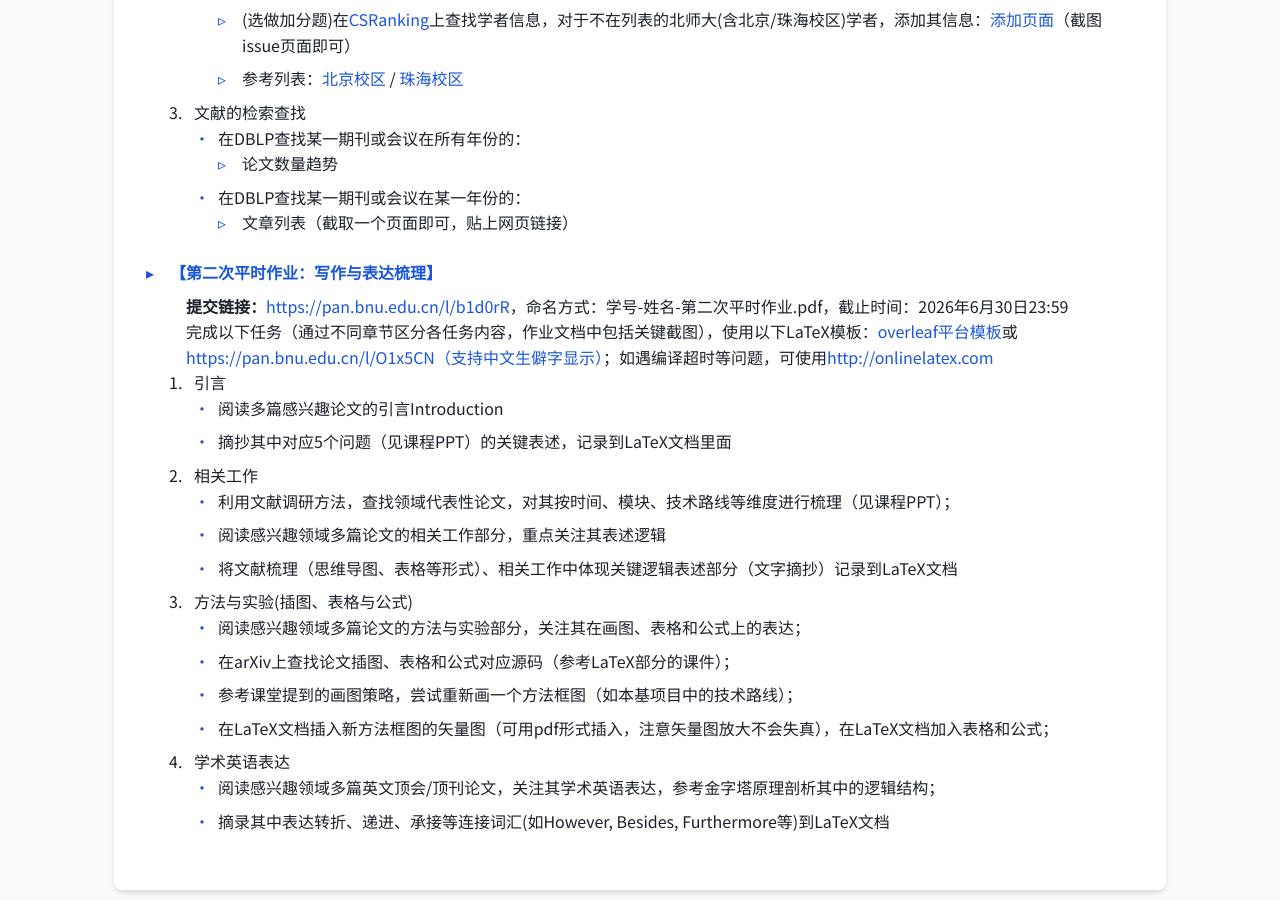
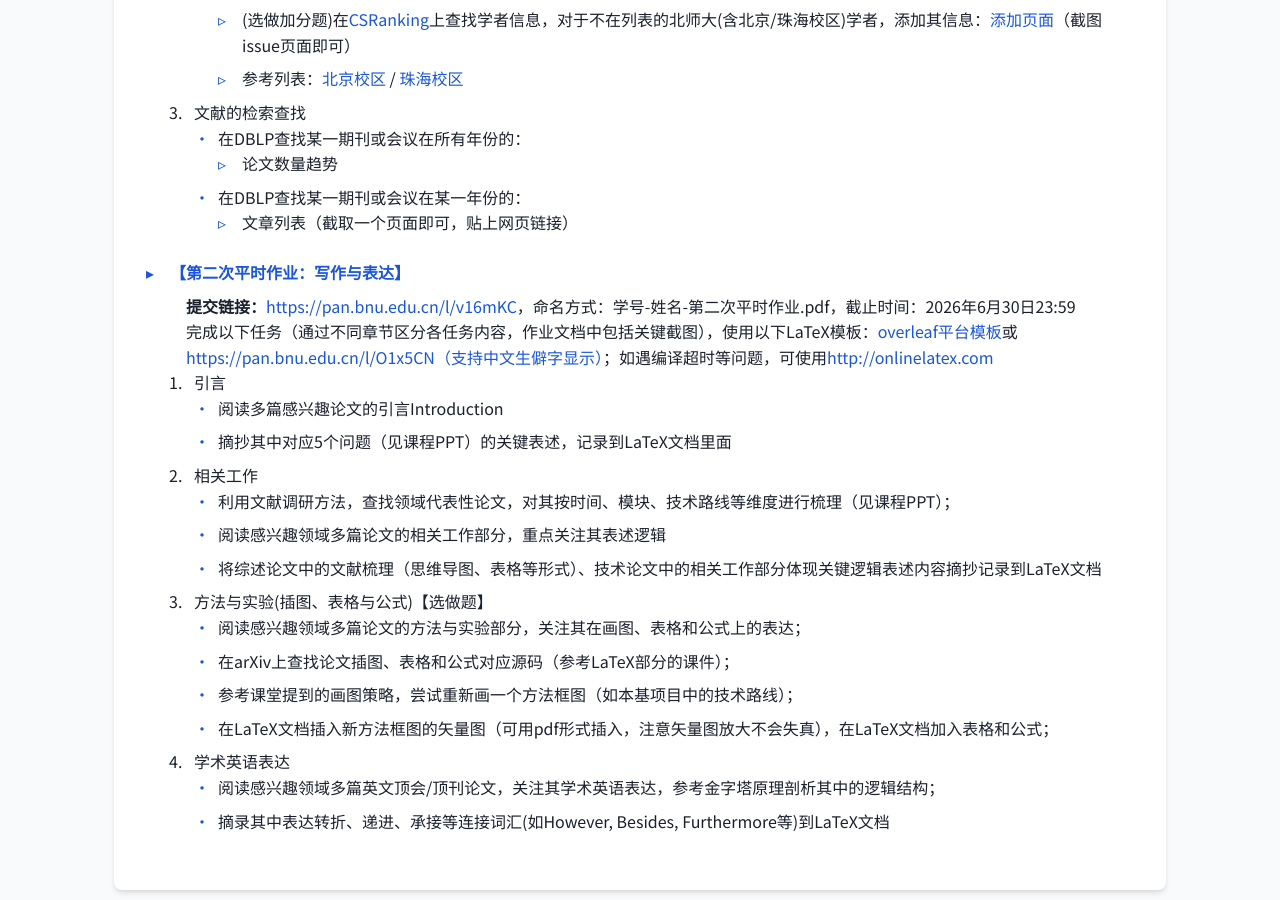
Before and after one commit to zhwinfo/zhwinfo.github.io, a Jekyll site: the page aw/index.html, which Jekyll copies as it is, in a window 1280 px wide and 900 px high, scrolled down 2119 px. Built offline with Jekyll 4.4.1, drawn with Linux system fonts in a browser that asks for light colours.

Commit message:
fast update

```diff
--- a/aw/index.html
+++ b/aw/index.html
@@ -581,9 +581,9 @@
                 </li>
 
                 <li>
-                    <div class="homework-title">【第二次平时作业：写作与表达梳理】</div>
+                    <div class="homework-title">【第二次平时作业：写作与表达】</div>
                     <div class="homework-content">
-                        <p><strong>提交链接：</strong><a href="https://pan.bnu.edu.cn/l/" target="_blank">https://pan.bnu.edu.cn/l/b1d0rR</a>，命名方式：学号-姓名-第二次平时作业.pdf，截止时间：2026年6月30日23:59</p>
+                        <p><strong>提交链接：</strong><a href="https://pan.bnu.edu.cn/l/v16mKC" target="_blank">https://pan.bnu.edu.cn/l/v16mKC</a>，命名方式：学号-姓名-第二次平时作业.pdf，截止时间：2026年6月30日23:59</p>
                         <p>完成以下任务（通过不同章节区分各任务内容，作业文档中包括关键截图），使用以下LaTeX模板：<a href="https://cn.overleaf.com/latex/templates/bnuke-cheng-lun-wen-mo-ban/bcwvxncqffkw" target="_blank">overleaf平台模板</a>或<a href="https://pan.bnu.edu.cn/l/O1x5CN" target="_blank">https://pan.bnu.edu.cn/l/O1x5CN（支持中文生僻字显示）</a>；如遇编译超时等问题，可使用<a href="http://onlinelatex.com" target="_blank">http://onlinelatex.com</a></p>
                         <ol>
                             <li>引言
@@ -596,10 +596,10 @@
                                 <ul>
                                     <li>利用文献调研方法，查找领域代表性论文，对其按时间、模块、技术路线等维度进行梳理（见课程PPT）；</li>
                                     <li>阅读感兴趣领域多篇论文的相关工作部分，重点关注其表述逻辑</li>
-                                    <li>将文献梳理（思维导图、表格等形式）、相关工作中体现关键逻辑表述部分（文字摘抄）记录到LaTeX文档</li>
+                                    <li>将综述论文中的文献梳理（思维导图、表格等形式）、技术论文中的相关工作部分体现关键逻辑表述内容摘抄记录到LaTeX文档</li>
                                 </ul>
                             </li>
-                            <li>方法与实验(插图、表格与公式)
+                            <li>方法与实验(插图、表格与公式)【选做题】
                                 <ul>
                                     <li>阅读感兴趣领域多篇论文的方法与实验部分，关注其在画图、表格和公式上的表达；</li>
                                     <li>在arXiv上查找论文插图、表格和公式对应源码（参考LaTeX部分的课件）；</li>
```
